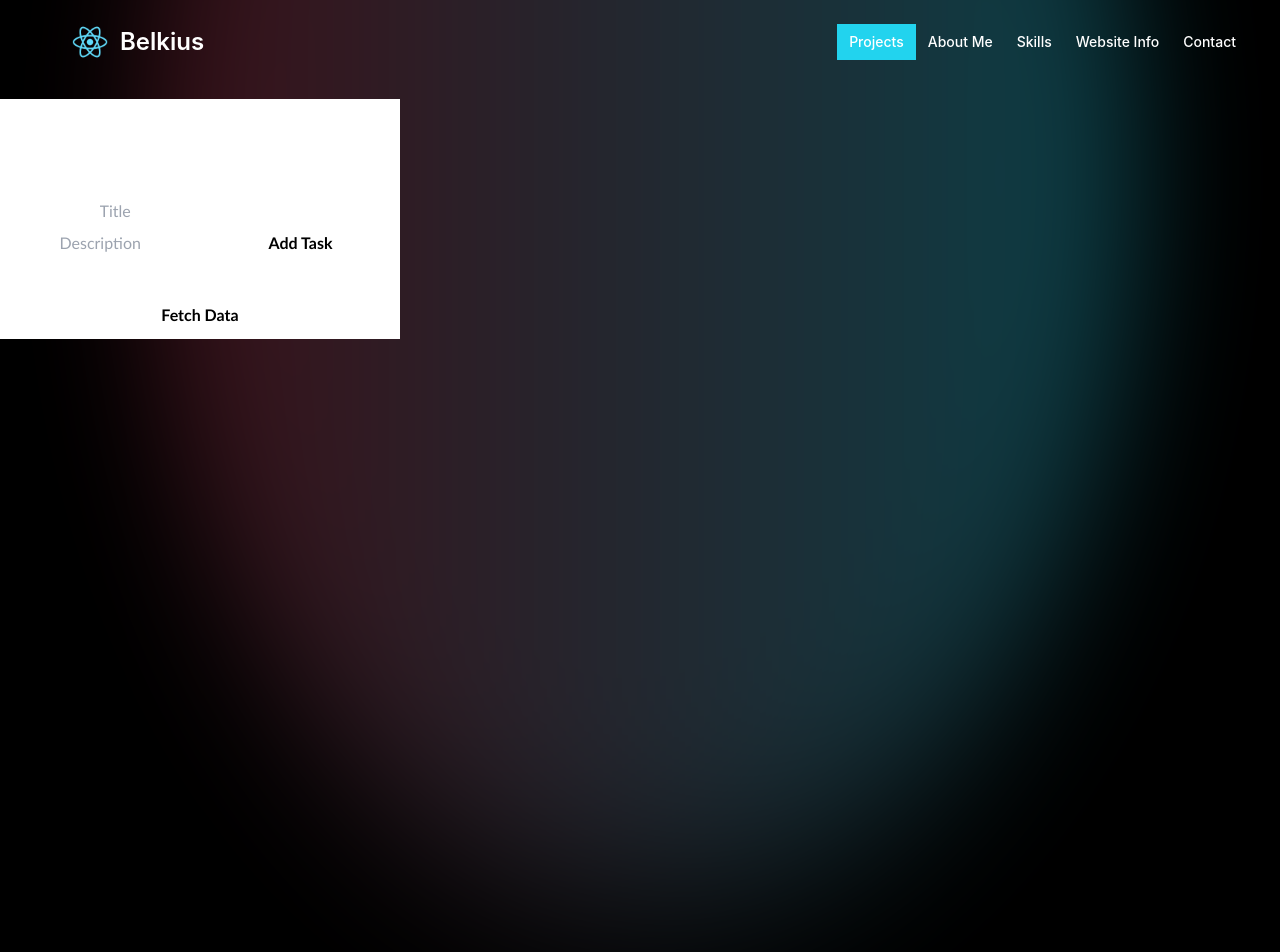
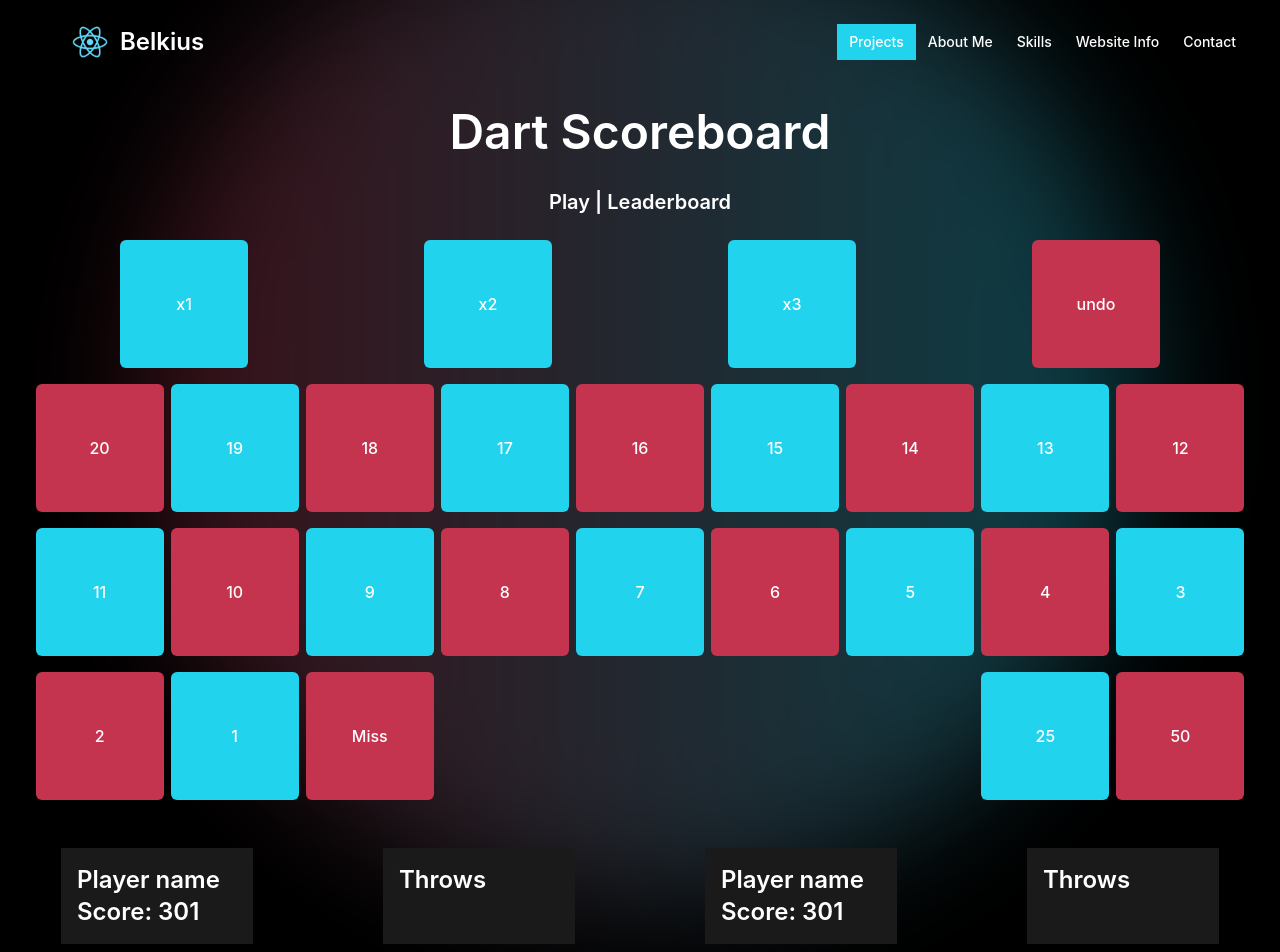
Before and after one commit to Belkius/website, a React (Create React App) app in the folder frontend/: page /dart in a window 1280 px wide. Shown: the top 952 px of the page. Before the commit the page ends 900 px from the top, so only its background shows below. Built offline with nearby package versions, Linux system fonts and the light colour scheme.

Commit message:
work in progress on the apps

```diff
--- a/frontend/src/App.css
+++ b/frontend/src/App.css
@@ -11,7 +11,11 @@ body {
   background-color: black;
   margin: 0;
   padding: 0;
-  overflow: hidden;
+}
+@media screen and (min-width: 1024px) {
+  body {
+    overflow: hidden;
+  }
 }
 @keyframes rotation {
   from {
--- a/frontend/src/components/Dart.js
+++ b/frontend/src/components/Dart.js
@@ -10,45 +10,114 @@ import { useHistory } from 'react-router-dom';
 
 const Dart = () => {
 
-  const [data, setData] = useState([]);
-  const [loading, setLoading] = useState(false);
+  const [data, setData] = useState([])
+  const [loading, setLoading] = useState(false)
+  const [score, setScore] = useState(301)
+  const [multiplier, setMultiplier] = useState(3)
+
+const fetchData = async () => {
+  setLoading(true)
+  const result = await axios.get('http://127.0.0.1:8000/Dart')
+  setData(result.data)
+  setLoading(false)
+}
+const handlePoints = (value) => {
+  if (value == 25 || value == 50) {
+    setScore(score - value)
+  }
+  else{
+  setScore(score - (value * multiplier))
+  }
+}
+
+const points = [
+  { label: '20', value: 20, color: "bg-[#C4344F]" },
+  { label: '19', value: 19, color: "bg-[#22d3ee]" },
+  { label: '18', value: 18, color: "bg-[#C4344F]" },
+  { label: '17', value: 17, color: "bg-[#22d3ee]" },
+  { label: '16', value: 16, color: "bg-[#C4344F]" },
+  { label: '15', value: 15, color: "bg-[#22d3ee]" },
+  { label: '14', value: 14, color: "bg-[#C4344F]" },
+  { label: '13', value: 13, color: "bg-[#22d3ee]" },
+  { label: '12', value: 12, color: "bg-[#C4344F]" },
+  { label: '11', value: 11, color: "bg-[#22d3ee]" },
+  { label: '10', value: 10, color: "bg-[#C4344F]" },
+  { label: '9', value: 9, color: "bg-[#22d3ee]" },
+  { label: '8', value: 8, color: "bg-[#C4344F]" },
+  { label: '7', value: 7, color: "bg-[#22d3ee]" },
+  { label: '6', value: 6, color: "bg-[#C4344F]" },
+  { label: '5', value: 5, color: "bg-[#22d3ee]" },
+  { label: '4', value: 4, color: "bg-[#C4344F]" },
+  { label: '3', value: 3, color: "bg-[#22d3ee]" },
+  { label: '2', value: 2, color: "bg-[#C4344F]" },
+  { label: '1', value: 1, color: "bg-[#22d3ee]" },
+  { label: 'Miss', value: 0, color: "bg-[#C4344F]" },
+]
+
+  return (
+    <>
+
+      <div>
+        <h1 className="font-primary font-semibold text-2xl lg:text-5xl text-center text-white mb-2 md:py-6">Dart Scoreboard</h1>
+      </div>
+      <div>
+        <h2 className="text-center font-semibold text-xl text-white mb-6 ">Play | Leaderboard</h2>
+      </div>
+
+      <div className="grid grid-cols-4 place-items-center justify-between gap-4 mx-10 my-4">
+        <button className="h-16 w-16 md:h-32 md:w-32 py-2 px-2 rounded-md text-white font-medium bg-[#22d3ee]"
+        onClick={() => setMultiplier(1)}>x1</button>
+        <button className="h-16 w-16 md:h-32 md:w-32 py-2 px-2 rounded-md text-white font-medium bg-[#22d3ee]"
+        onClick={() => setMultiplier(2)}>x2</button>
+        <button className="h-16 w-16 md:h-32 md:w-32 py-2 px-2 rounded-md text-white font-medium bg-[#22d3ee]"
+        onClick={() => setMultiplier(3)}>x3</button>
+        <button className="h-16 w-16 md:h-32 md:w-32 py-2 px-2 rounded-md text-white font-medium bg-[#C4344F]"
+        onClick={() => {}}>undo</button>
+      </div>
+
+      <div className="grid grid-cols-5 place-items-center justify-evenly md:grid-cols-6 lg:grid-cols-9 gap-4 mx-10">
+        {points.map((button) => (
+          <button
+            key={button.label}
+            className={`h-16 w-16 md:h-32 md:w-32 py-2 px-2 rounded-md text-white font-medium ${button.color}`}
+            onClick={() => handlePoints(button.value)}
+          >
+            {button.label}
+          </button>
+        ))}
+        <div></div><div></div>
+        <div className="hidden lg:block"></div><div className="hidden lg:block"></div>
+        <button className="h-16 w-16 md:h-32 md:w-32 py-2 px-2 rounded-md text-white font-medium bg-[#22d3ee]"
+        onClick={() => handlePoints(25)}>25</button>
+        <button className="h-16 w-16 md:h-32 md:w-32 py-2 px-2 rounded-md text-white font-medium bg-[#C4344F]"
+        onClick={() => handlePoints(50)}>50</button>
+      </div>
 
 
-const fetchData = async () => {
-  setLoading(true);
-  const result = await axios.get('http://127.0.0.1:8000/Dart');
-  setData(result.data);
-  setLoading(false);
-}
-
-
-
-  return (
-    <div className="App list-group-item  justify-content-center align-items-center mx-auto" style={{"width":"400px", "backgroundColor":"white", "marginTop":"15px"}} >
-      <h1 className="card text-white bg-primary mb-1" styleName="max-width: 20rem;">DART GAME</h1>
-      <h6 className="card text-white bg-primary mb-3">DART GAME</h6>
-     <div className="card-body">
-      <h5 className="card text-white bg-dark mb-3">Add Your Task</h5>
-      <span className="card-text">
-        <input className="mb-2 form-control titleIn"  placeholder='Title'/>
-        <input className="mb-2 form-control desIn"   placeholder='Description'/>
-      <button className="btn btn-outline-primary mx-2 mb-3" style={{'borderRadius':'50px',"font-weight":"bold"}} onClick={fetchData}>Add Task</button>
-      </span>
-      <h5 className="card text-white bg-dark mb-3">Your Tasks</h5>
-      <div >
+      <div className="py-12 grid grid-cols-2 place-items-center justify-between lg:grid-cols-4 gap-x-2 gap-y-4">
+          <div className="h-24 w-48 relative bg-[#1A1A1A]">
+            <div className="font-primary text-white group-hover:text-[#C4344F] text-2xl pt-4 px-4 font-semibold">
+              Player name
+              Score: {score}
+            </div>
+          </div>
+          <div className="h-24 w-48 relative bg-[#1A1A1A]">
+            <div className="font-primary text-white group-hover:text-[#C4344F] text-2xl pt-4 px-4 font-semibold">
+              Throws
+            </div>
+          </div> <div className="h-24 w-48 relative bg-[#1A1A1A]">
+            <div className="font-primary text-white group-hover:text-[#C4344F] text-2xl pt-4 px-4 font-semibold">
+              Player name
+              Score: {score}
+            </div>
+          </div>
+          <div className="h-24 w-48 relative bg-[#1A1A1A]">
+            <div className="font-primary text-white group-hover:text-[#C4344F] text-2xl pt-4 px-4 font-semibold">
+              Throws
+            </div>
+          </div>
       </div>
-      </div>
-      <span className="card-text">
-      <button className="btn btn-outline-primary mx-2 mb-3" style={{'borderRadius':'50px',"font-weight":"bold"}} onClick={fetchData}>Fetch Data</button>
-      </span>
-      {loading ? <p>Loading...</p> :
-      <ul>
-      {data.map((item,index) => (
-        <li key={index}>{item}</li>
-      ))}
-    </ul>}
-
-</div>
+    </>
   );
 }
 export default Dart;
--- a/frontend/src/components/Home.js
+++ b/frontend/src/components/Home.js
@@ -16,10 +16,10 @@ function Home() {
   return (
     <>
       <div>
-        <h1 className="z-2 font-primary font-semibold text-5xl text-center text-white mt-16 py-6">Example projects</h1>
+        <h1 className="font-primary font-semibold text-4xl lg:text-5xl text-center text-white mt-6 md:mt-16 md:py-6">Example projects</h1>
       </div>
 
-      <div className="z-2 py-12 max-w-6xl mx-auto grid grid-cols-1 lg:grid-cols-3 gap-x-4 gap-y-8">
+      <div className="py-12 max-w-6xl mx-auto grid grid-cols-1 lg:grid-cols-3 gap-x-4 gap-y-8">
 
         <a className="group no-underline h-120 w-72 mx-auto bg-[#1A1A1A] transition duration-500 hover:scale-125" href="/sort">
           <div className="h-72 relative">
--- a/frontend/src/components/Navbar.js
+++ b/frontend/src/components/Navbar.js
@@ -20,12 +20,12 @@ function Navbar() {
   }
 
 
-  const traingles = useRef(null)
+  const mouseBg = useRef(null)
 
   const handleMouseMove = (event) => {
     const { clientX, clientY } = event
 
-    traingles.current.animate({
+    mouseBg.current.animate({
         left: `${clientX}px`,
         top: `${clientY}px`,
       }, { duration: 12000, fill: 'forwards' }
@@ -38,33 +38,34 @@ function Navbar() {
 
   return (
     <>
-
-          <div className="absolute blur-3xl opacity-30 bg-gradient-to-r from-[#C4344F] to-[#22d3ee] h-[1000px] w-[1000px] left-1/2 top-1/2 rounded-full"
-            ref={traingles}
-            style={{zIndex: -1, animation: 'rotation 10s infinite linear', transform: 'translate(-50%, -50%)',  }}
+        <div >
+          <div className="absolute hidden lg:block blur-3xl opacity-30 bg-gradient-to-r from-[#C4344F] to-[#22d3ee] h-[1000px] w-[1000px] left-1/2 top-1/2 rounded-full"
+            ref={mouseBg}
+            style={{zIndex: -1, animation: 'rotation 10s infinite linear', transform: 'translate(-50%, -50%)' }}
             onPointerMove={handleMouseMove}>
           </div>
+        </div>
 
         <nav>
           <div className="flex items-center justify-between px-4 py-2 ">
-              <a href="/" className="no-underline flex items-center mx-10 p-3 px-4">
+              <a href="/" className="no-underline flex items-center mx-2 md:mx-10 p-3 px-4">
                   <img src="logo192.png" className="mr-3 h-9" alt="Logo" />
                   <span className="text-2xl text-white font-semibold">Belkius</span>
               </a>
           <div className="hidden md:flex p-4 border border-none rounded-lg bg-transparent text-sm font-medium" id="navbar-pc">
-            <NavLink exact to="/" onClick={handleLinkClick} className={`px-3 py-2 text-[#ffffff]  hover:text-[#22d3ee] ${activeLink === '/' ? 'bg-[#22d3ee] hover:text-[#ffffff]' : ''}`}>
+            <NavLink exact to="/" onClick={handleLinkClick} className={`px-3 py-2 text-[#fffffe]  hover:text-[#22d3ee] ${activeLink === '/' ? 'bg-[#22d3ee] hover:text-[#fffffe]' : ''}`}>
               Projects
             </NavLink>
-            <NavLink exact to="/about" onClick={handleLinkClick} className={`px-3 py-2 text-[#ffffff]  hover:text-[#c4344f] ${activeLink === '/about' ? 'bg-[#c4344f] hover:text-[#ffffff]' : ''}`}>
+            <NavLink exact to="/about" onClick={handleLinkClick} className={`px-3 py-2 text-[#fffffe]  hover:text-[#c4344f] ${activeLink === '/about' ? 'bg-[#c4344f] hover:text-[#fffffe]' : ''}`}>
               About Me
             </NavLink>
-            <NavLink to="/skills" onClick={handleLinkClick} className={`px-3 py-2 text-[#ffffff]  hover:text-[#22d3ee] ${activeLink === '/skills' ? 'bg-[#22d3ee] hover:text-[#ffffff]' : ''}`}>
+            <NavLink to="/skills" onClick={handleLinkClick} className={`px-3 py-2 text-[#fffffe]  hover:text-[#22d3ee] ${activeLink === '/skills' ? 'bg-[#22d3ee] hover:text-[#fffffe]' : ''}`}>
               Skills
             </NavLink>
-            <NavLink to="/info" onClick={handleLinkClick} className={`px-3 py-2 text-[#ffffff]  hover:text-[#c4344f] ${activeLink === '/info' ? 'bg-[#C4344F] hover:text-[#ffffff]' : ''}`}>
+            <NavLink to="/info" onClick={handleLinkClick} className={`px-3 py-2 text-[#fffffe]  hover:text-[#c4344f] ${activeLink === '/info' ? 'bg-[#C4344F] hover:text-[#fffffe]' : ''}`}>
               Website Info
             </NavLink>
-            <NavLink to="/contact" onClick={handleLinkClick} className={`px-3 py-2 text-[#ffffff]  hover:text-[#22d3ee] ${activeLink === '/contact' ? 'bg-[#22d3ee] hover:text-[#ffffff]' : ''}`}>
+            <NavLink to="/contact" onClick={handleLinkClick} className={`px-3 py-2 text-[#fffffe]  hover:text-[#22d3ee] ${activeLink === '/contact' ? 'bg-[#22d3ee] hover:text-[#fffffe]' : ''}`}>
               Contact
             </NavLink>
           </div>
```
Also changed, not shown: frontend/src/components/Sort.js (+13 -13 lines).
